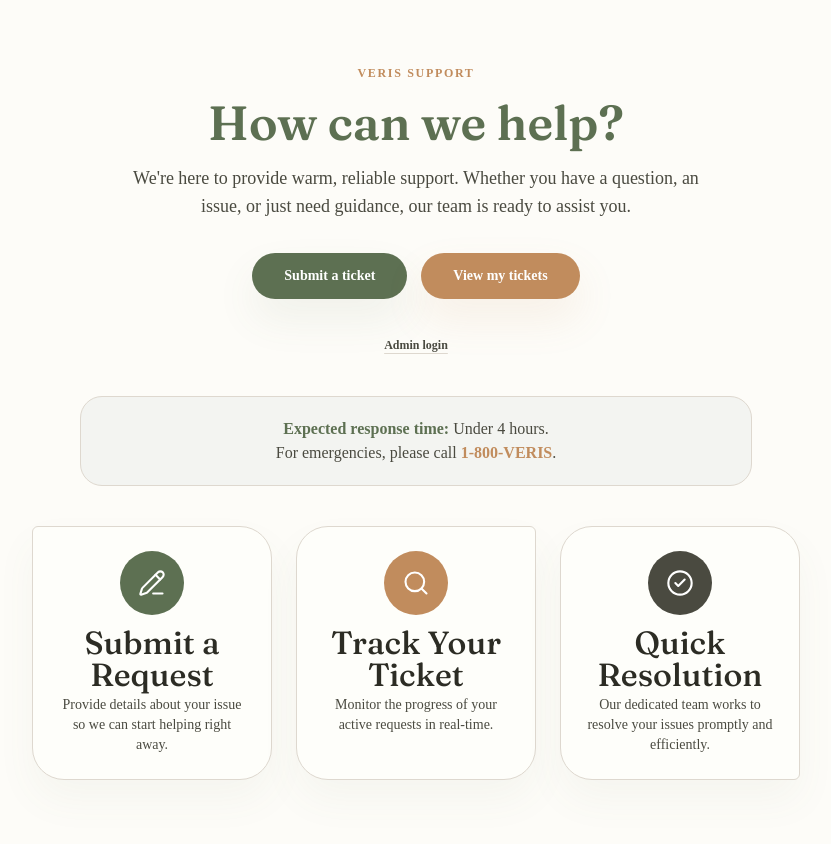
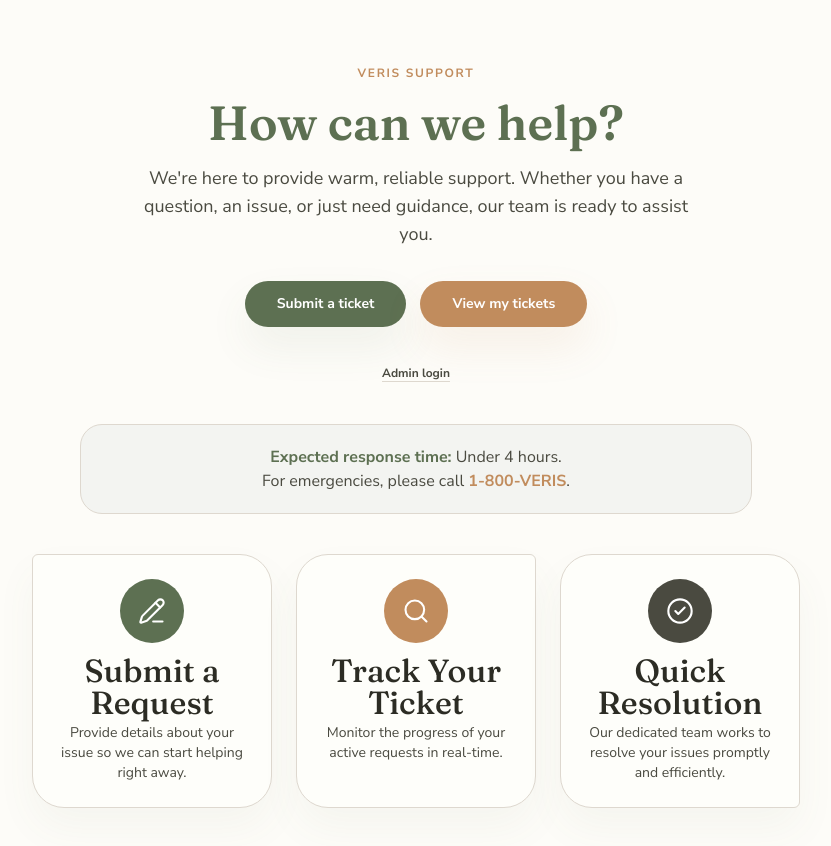
Before and after one commit to Atlas-VSU/veris-helpdesk, a Next.js app: page / in a window 1280 px wide. Shown: the top 846 px of the page, without its empty margins (224-1055 px from the left). Built offline with nearby package versions, Linux system fonts and the light colour scheme.

Commit message:
fix: fix import, font and button semantic mismatch

```diff
--- a/app/globals.css
+++ b/app/globals.css
@@ -236,8 +236,9 @@
   --spacing-header: var(--header-height);
   --spacing-control: var(--control-height);
   --spacing-ticket-row: var(--ticket-row-height);
-  --font-heading: var(--font-sans);
-  --font-sans: var(--font-sans);
+  --font-heading: var(--font-fraunces), Georgia, serif;
+  --font-sans: var(--font-nunito-sans), system-ui, sans-serif;
+  --font-serif: var(--font-fraunces), Georgia, serif;
   --color-sidebar-ring: var(--sidebar-ring);
   --color-sidebar-border: var(--sidebar-border);
   --color-sidebar-accent-foreground: var(--sidebar-accent-foreground);
--- a/features/landing/components/landing-hero.tsx
+++ b/features/landing/components/landing-hero.tsx
@@ -21,12 +21,14 @@ export function LandingHero() {
       <div className="flex flex-col items-center justify-center gap-3 sm:flex-row">
         <Button
           className="h-12 w-full rounded-full bg-[var(--palette-moss)] px-8 font-sans text-sm font-bold text-white shadow-[0_20px_40px_rgba(93,112,82,0.08)] hover:bg-[var(--palette-charcoal-olive)] sm:w-auto"
+          nativeButton={false}
           render={<Link href="/submit-ticket" />}
         >
           Submit a ticket
         </Button>
         <Button
           className="h-12 w-full rounded-full bg-[var(--palette-terracotta)] px-8 font-sans text-sm font-bold text-white shadow-[0_20px_40px_rgba(193,140,93,0.1)] hover:bg-[var(--palette-charcoal-olive)] sm:w-auto"
+          nativeButton={false}
           render={<Link href="/tickets" />}
         >
           View my tickets
--- a/features/landing/data/features.ts
+++ b/features/landing/data/features.ts
@@ -1,5 +1,5 @@
 import { CheckCircle2, PencilLine, Search } from "lucide-react";
-import type { FeatureCardProps } from "../interfaces/feature-card-props";
+import type { FeatureCardProps } from "../types/types";
 
 export const features: FeatureCardProps[] = [
   {
```
